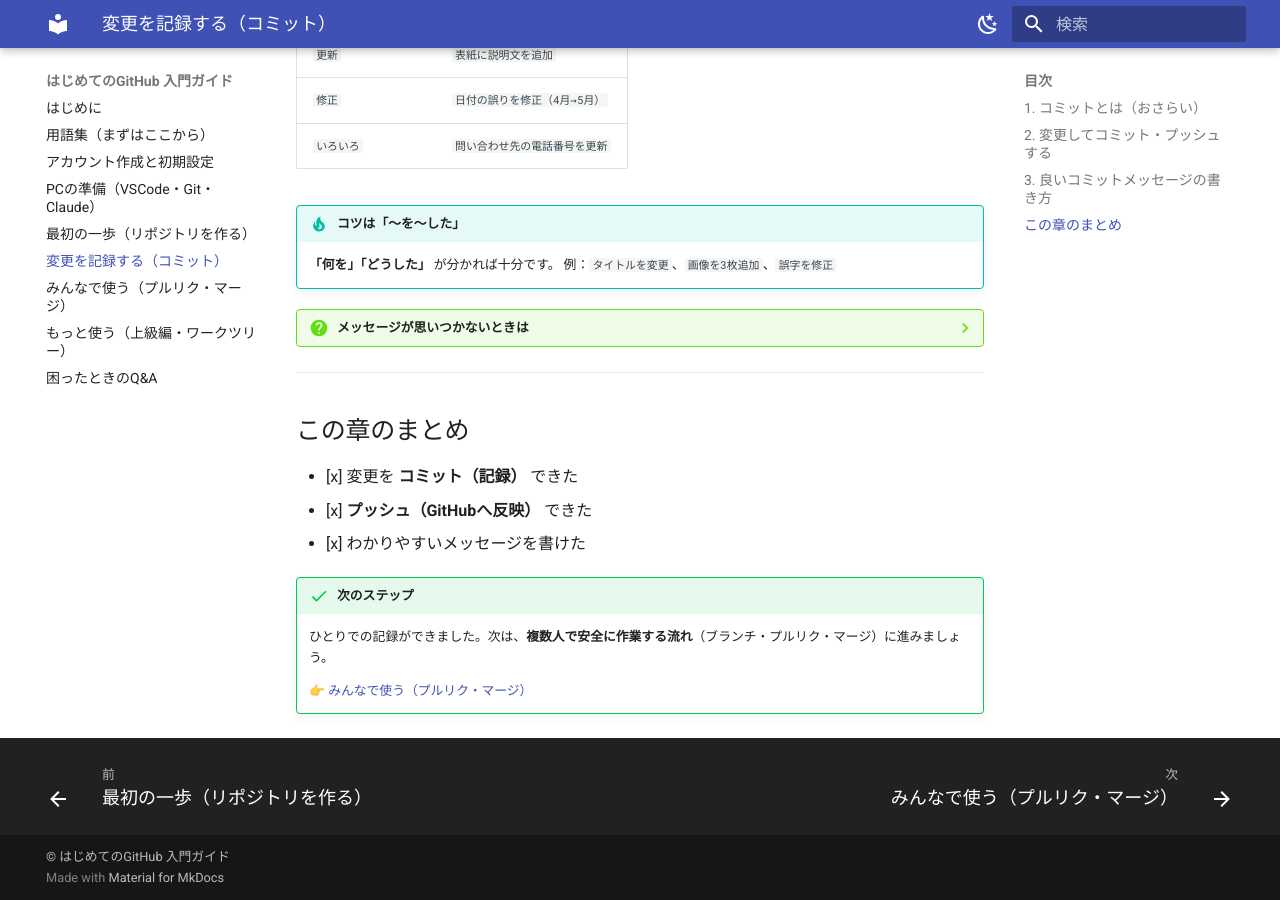
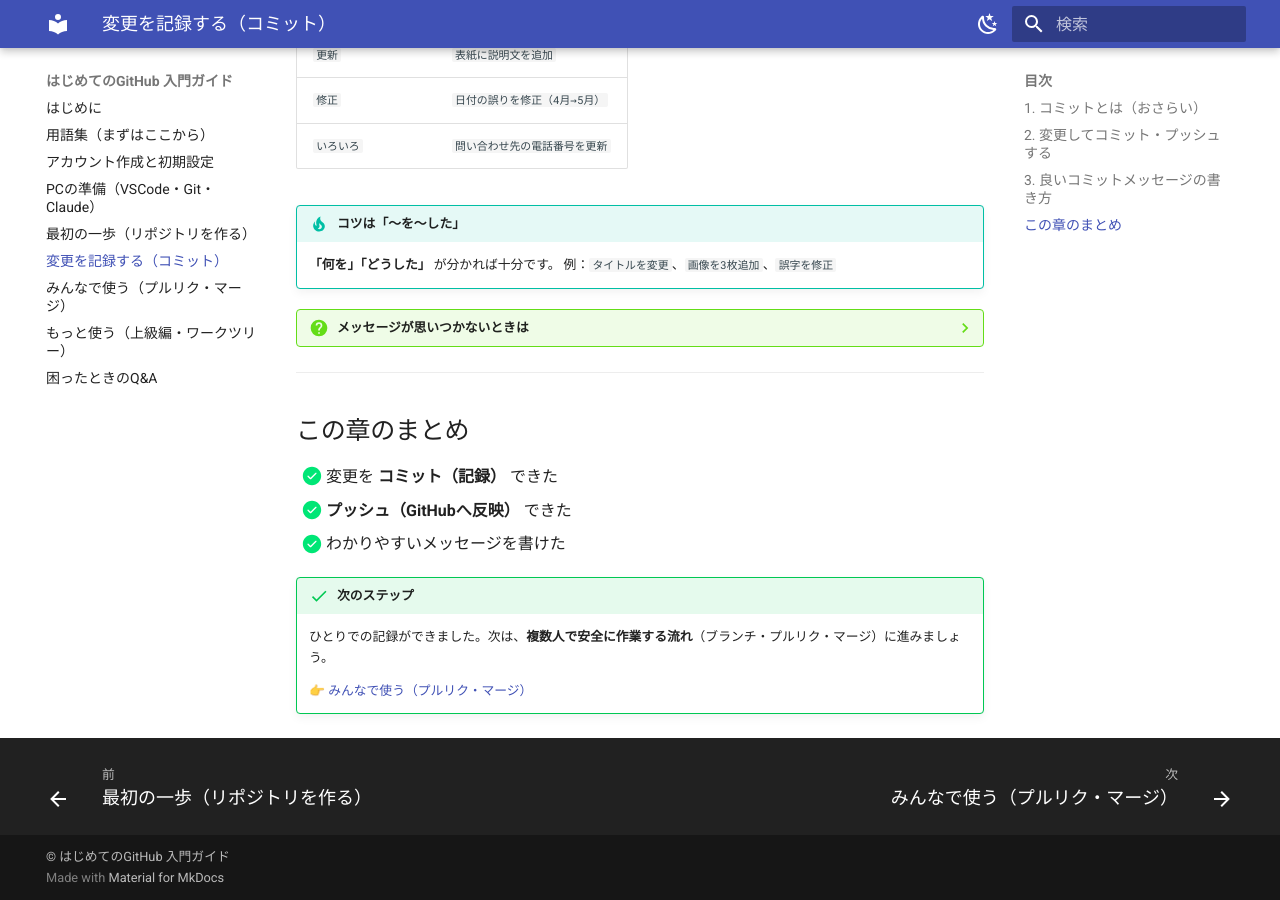
Before and after one commit to sup-kajiwara/github-guide, an MkDocs documentation site: the page built from docs/commit-push.md, in a window 1280 px wide and 900 px high, scrolled down 1805 px. Built offline with MkDocs 1.6.1 and Material for MkDocs 9.7.7, drawn with Linux system fonts in a browser that asks for light colours.

Commit message:
チェックリストを描画：pymdownx.tasklist を有効化
- [x] 記法がそのまま表示されていた問題を修正（全ページのチェックボックスが描画される）

Co-Authored-By: Claude Opus 4.8 (1M context) <noreply@anthropic.com>

```diff
--- a/mkdocs.yml
+++ b/mkdocs.yml
@@ -67,6 +67,8 @@ markdown_extensions:
   - pymdownx.emoji:           # :material-xxx: などのアイコンを本文で使えるように
       emoji_index: !!python/name:material.extensions.emoji.twemoji
       emoji_generator: !!python/name:material.extensions.emoji.to_svg
+  - pymdownx.tasklist:       # - [ ] / - [x] をチェックボックスで表示
+      custom_checkbox: true
   - attr_list                # 画像サイズ指定などの属性
   - md_in_html
   - toc:
```
